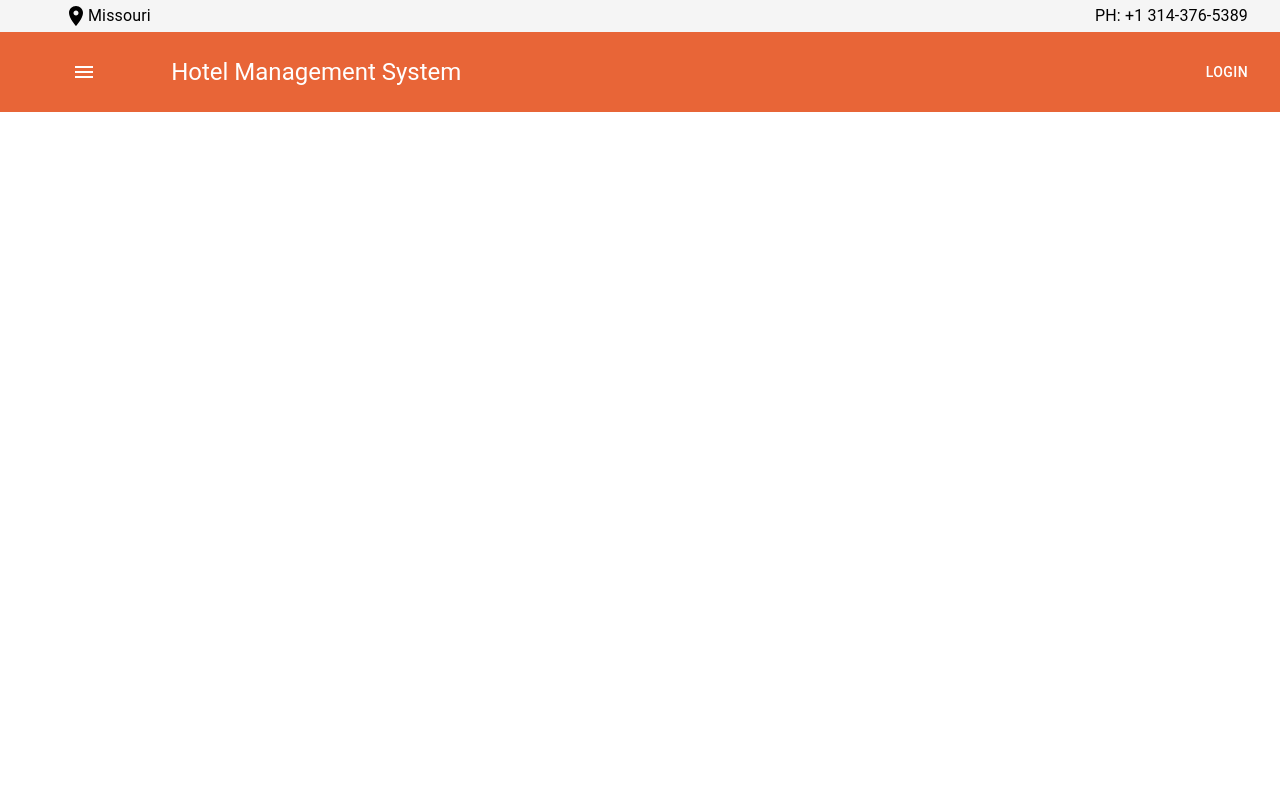
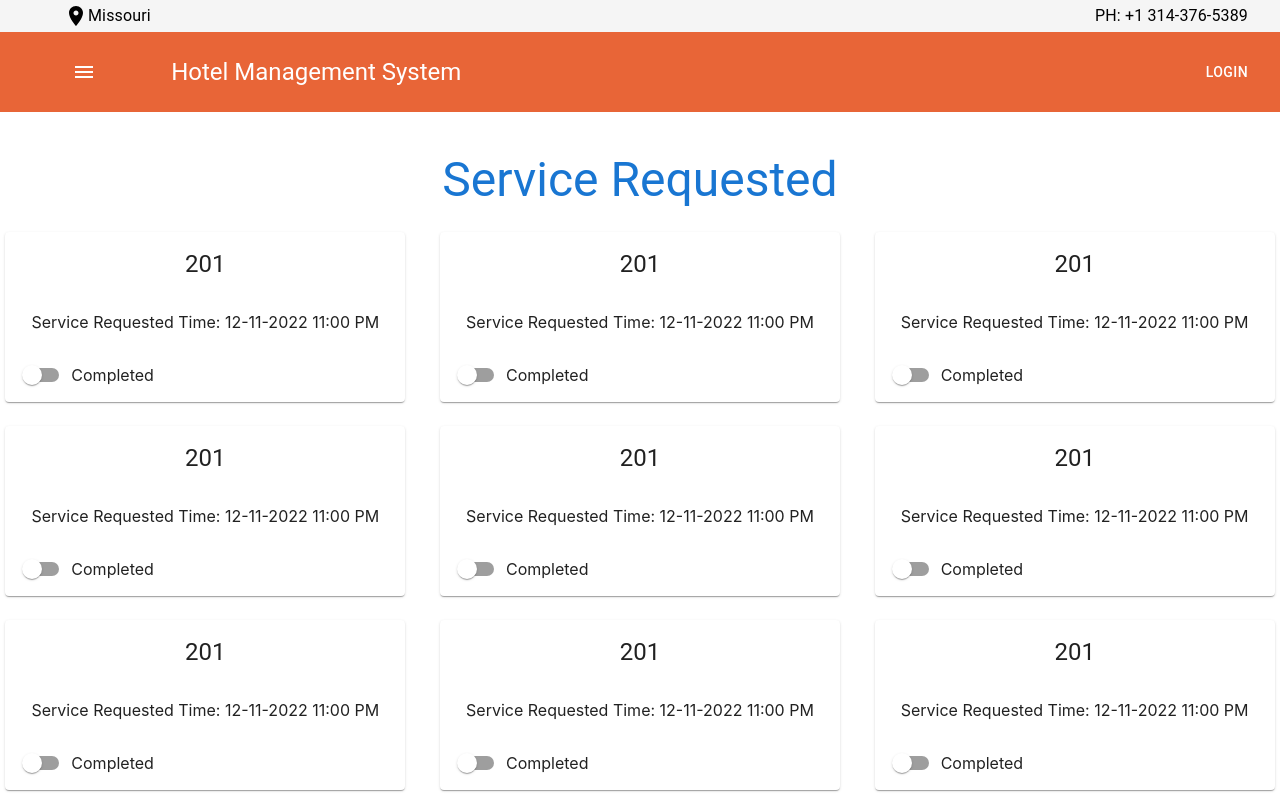
Before and after one commit to manishakakani/hotel-management-system, a React (Create React App) app: page /staff/serviceRequested in a window 1280 px wide. Shown: the top 800 px of the page. Built offline with nearby package versions, Linux system fonts and the light colour scheme; the HTML template or start-up script is replaced by a standard one.

Commit message:
service requested

```diff
--- /dev/null
+++ b/src/StaffPages/ServiceRequested/index.js
@@ -0,0 +1,47 @@
+import {
+  Box,
+  Card,
+  CardActions,
+  CardContent,
+  CardHeader,
+  Grid,
+  MenuItem,
+  Select,
+  Switch,
+  Typography,
+} from "@mui/material";
+import { useState } from "react";
+
+function ServiceRequested() {
+  const handleServiceRequest = (event) => console.log(event.target.checked);
+  return (
+    <Grid container spacing={3} my={2}>
+      <Grid item xs={12} align="center">
+        <Typography variant="h3" color="primary">
+          Service Requested
+        </Typography>
+      </Grid>
+      {[1, 2, 3, 5, 6, 7, 8, 9, 3, 5, 7].map((a, index) => {
+        return (
+          <Grid item xs={12} md={6} lg={4} align="center" key={"sreq" + index}>
+            <Card sx={{ maxWidth: 400 }}>
+              <CardHeader title="201" />
+              <CardContent>
+                Service Requested Time: 12-11-2022 11:00 PM
+              </CardContent>
+              <CardActions>
+                <Switch
+                  onChange={($event) => handleServiceRequest($event)}
+                  inputProps={{ "aria-label": "controlled" }}
+                />
+                Completed
+              </CardActions>
+            </Card>
+          </Grid>
+        );
+      })}
+    </Grid>
+  );
+}
+
+export default ServiceRequested;
--- a/src/assets/routes/index.js
+++ b/src/assets/routes/index.js
@@ -12,6 +12,7 @@ import WelcomePage from "../../Pages/WelcomePage";
 import ChangePassword from "../../SharedPages/ChangePassword";
 import ListBookings from "../../SharedPages/ListBookings";
 import Profile from "../../SharedPages/Profile";
+import ServiceRequested from "../../StaffPages/ServiceRequested";
 
 const AllRoutes = [
   <Route path="/" exact element={<WelcomePage />} />,
@@ -26,6 +27,7 @@ const AllRoutes = [
   <Route path="/room/:type/confirm" exact element={<ConfirmToBook />} />,
   <Route path="/history" exact element={<BookingHistory />} />,
   <Route path="/profile" exact element={<Profile />} />,
+  <Route path="/changePassword" exact element={<ChangePassword />} />,
 
   // Admin Routes
 
@@ -40,6 +42,7 @@ const AllRoutes = [
   <Route path="/staff/changePassword" exact element={<ChangePassword />} />,
   <Route path="/staff/bookings" exact element={<ListBookings />} />,
   <Route path="/staff/profile" exact element={<Profile />} />,
+  <Route path="/staff/serviceRequested" exact element={<ServiceRequested />} />,
 ];
 
 export default AllRoutes;
```
